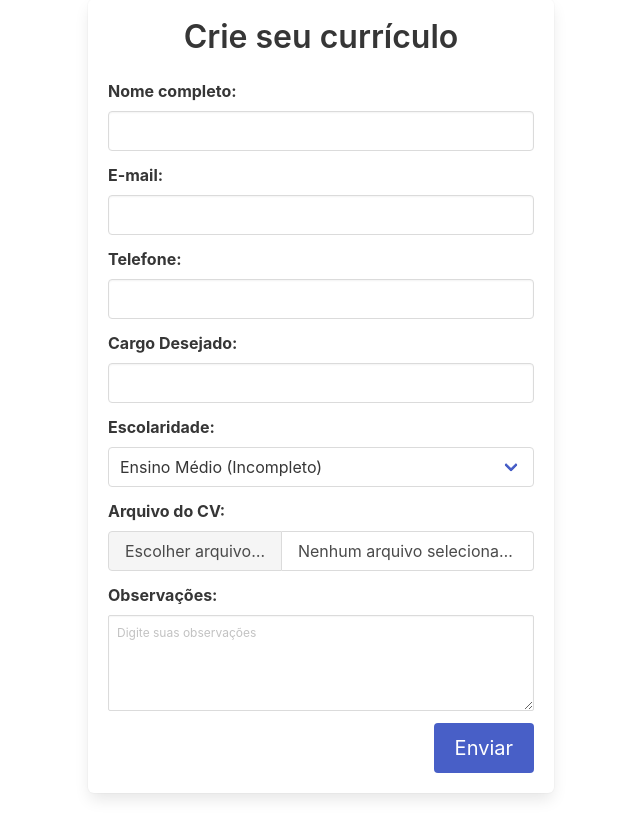
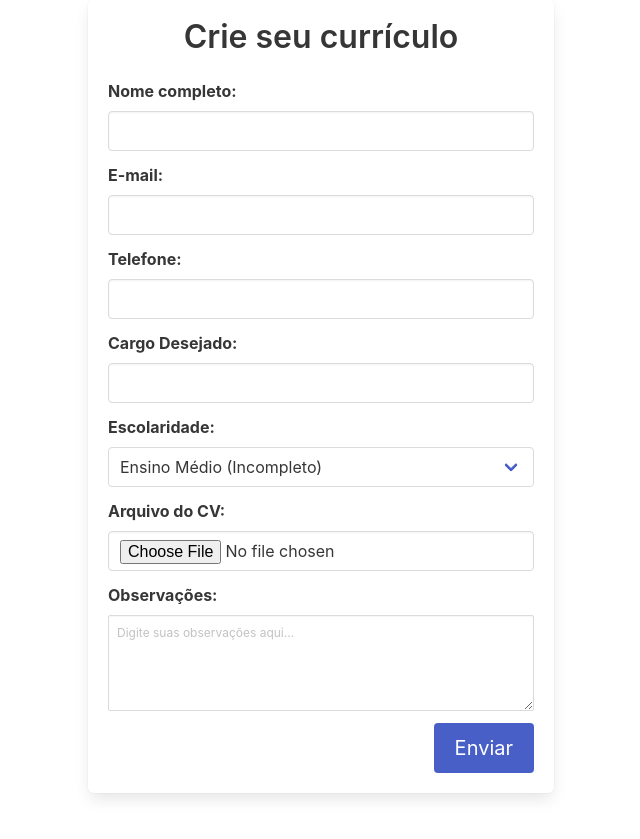
Before and after one commit to bernardommedeiros/Projeto-UGTSIC-Django, a Django app: page /home/create/ in a window 1280 px wide. Shown: the part 129-968 px from the top of the page, without its empty margins (319-959 px from the left). Run offline with Django 5.2, Linux system fonts and the light colour scheme; the visitor is signed in with stand-in values (Sample User, id 1).

Commit message:
style: fix cv form field style

```diff
--- a/src/ugtsic_project/cv_hub/templates/cv_hub/create_cv.html
+++ b/src/ugtsic_project/cv_hub/templates/cv_hub/create_cv.html
@@ -43,30 +43,18 @@
                             </div>
                         </div>
 
-                       <div class="field">
-                        <label class="label" for="cv_file">Arquivo do CV:</label>
-                        <div class="control">
-                            <div class="file has-name is-fullwidth">
-                            <label class="file-label">
-                                <input class="file-input" type="file" name="cv_file" id="cv_file" accept=".pdf,.doc,.docx" required>
-                                <span class="file-cta">
-                                <span class="file-label">
-                                    Escolher arquivo…
-                                </span>
-                                </span>
-                                <span class="file-name" aria-live="polite">
-                                Nenhum arquivo selecionado
-                                </span>
-                            </label>
+                       <div class="field mt-2">
+                            <label class="label" for="cv_file">Arquivo do CV:</label>
+                            <div class="control">
+                                <input class="input" type="file" name="cv_file" accept=".pdf,.doc,.docx">
                             </div>
-                        </div>
                         </div>
 
 
                         <div class="field mt-2">
                             <label class="label" for="observations">Observações:</label>
                                 <div class="control">
-                                    <textarea class="textarea is-small" name="observations" placeholder="Digite suas observações"></textarea>
+                                    <textarea class="textarea is-small" name="observations" placeholder="Digite suas observações aqui..."></textarea>
                                 </div>
                         </div>
 
```
Also changed, not shown: src/ugtsic_project/cv_hub/templates/cv_hub/update_cv.html (+8 -5 lines).
